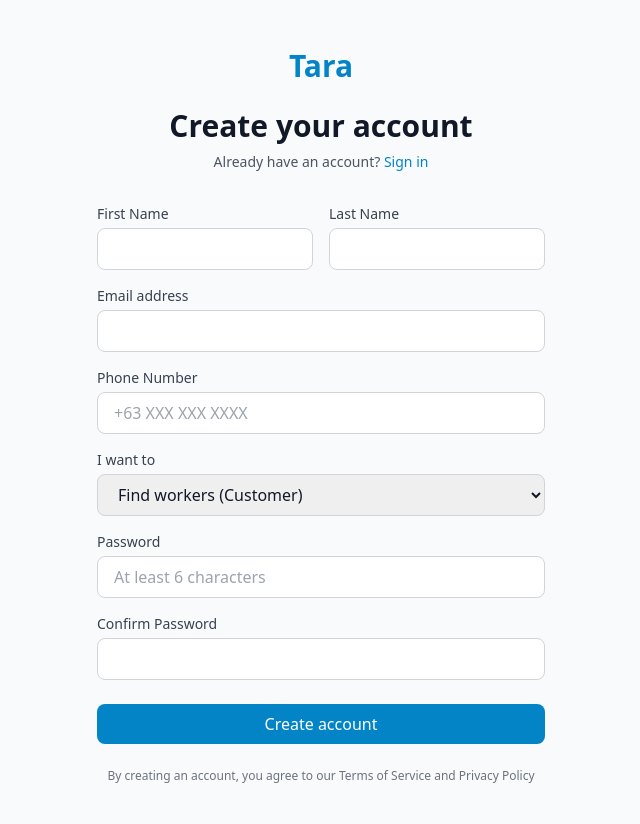
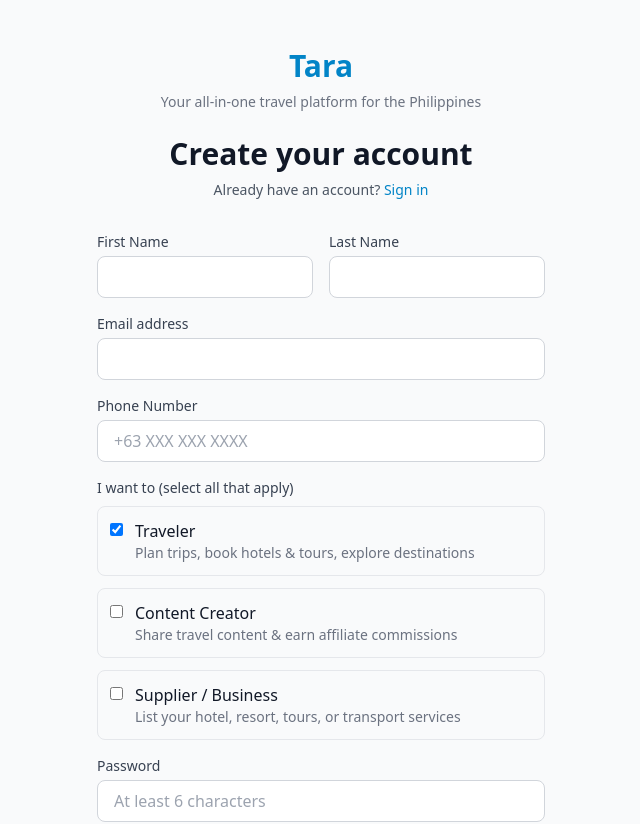
Before and after one commit to darkcloudz18/tara, a Next.js app: page /register in a window 1280 px wide. Shown: the top 824 px of the page, without its empty margins (319-959 px from the left). Built offline with nearby package versions, Linux system fonts and the light colour scheme; no server answers.

Commit message:
Update registration for Tara with multi-role support
- Replace WorkFinder customer/worker roles with Tara roles
- Allow users to select multiple account types (Traveler, Creator, Supplier)
- Add conditional supplier business fields
- Add tagline: Your all-in-one travel platform for the Philippines

```diff
--- a/src/app/(auth)/register/page.tsx
+++ b/src/app/(auth)/register/page.tsx
@@ -16,16 +16,31 @@
     firstName: '',
     lastName: '',
     phone: '',
-    role: 'customer' as 'customer' | 'worker',
+    // Account types - user can select multiple
+    isTraveler: true,
+    isCreator: false,
+    isSupplier: false,
+    // For suppliers
+    businessName: '',
+    businessType: 'hotel' as 'hotel' | 'resort' | 'hostel' | 'tour' | 'activity' | 'transport',
+    location: '',
   })
   const [error, setError] = useState('')
   const [loading, setLoading] = useState(false)
 
   const handleChange = (e: React.ChangeEvent<HTMLInputElement | HTMLSelectElement>) => {
+    const { name, value, type } = e.target
+    if (type === 'checkbox') {
       setFormData({
         ...formData,
-      [e.target.name]: e.target.value,
+        [name]: (e.target as HTMLInputElement).checked,
       })
+    } else {
+      setFormData({
+        ...formData,
+        [name]: value,
+      })
+    }
   }
 
   const handleSubmit = async (e: React.FormEvent) => {
@@ -43,6 +58,16 @@
       return
     }
 
+    if (!formData.isTraveler && !formData.isCreator && !formData.isSupplier) {
+      setError('Please select at least one account type')
+      return
+    }
+
+    if (formData.isSupplier && !formData.businessName) {
+      setError('Business name is required for suppliers')
+      return
+    }
+
     setLoading(true)
 
     try {
@@ -55,6 +80,11 @@
       if (authError) throw authError
 
       if (authData.user) {
+        // Determine primary role (for backward compatibility)
+        let primaryRole = 'traveler'
+        if (formData.isSupplier) primaryRole = 'supplier'
+        else if (formData.isCreator) primaryRole = 'creator'
+
         // Update profile with additional info
         const { error: profileError } = await supabase
           .from('profiles')
@@ -62,23 +92,35 @@
             first_name: formData.firstName,
             last_name: formData.lastName,
             phone: formData.phone,
-            role: formData.role,
+            role: primaryRole,
           })
           .eq('id', authData.user.id)
 
         if (profileError) throw profileError
 
-        // If registering as worker, create worker record
-        if (formData.role === 'worker') {
-          const { error: workerError } = await supabase
-            .from('workers')
+        // If user wants to be a creator, create creator record
+        if (formData.isCreator) {
+          const { error: creatorError } = await supabase
+            .from('creators')
             .insert({
               id: authData.user.id,
-              hourly_rate: 0, // They can set this later
-              years_experience: 0,
             })
 
-          if (workerError) throw workerError
+          if (creatorError) throw creatorError
+        }
+
+        // If user wants to be a supplier, create supplier record
+        if (formData.isSupplier) {
+          const { error: supplierError } = await supabase
+            .from('suppliers')
+            .insert({
+              id: authData.user.id,
+              business_name: formData.businessName,
+              business_type: formData.businessType,
+              location: formData.location || 'Philippines',
+            })
+
+          if (supplierError) throw supplierError
         }
 
         // Redirect to dashboard
@@ -98,6 +140,9 @@
           <Link href="/" className="text-center block">
             <h1 className="text-3xl font-bold text-primary-600">Tara</h1>
           </Link>
+          <p className="mt-2 text-center text-sm text-gray-500">
+            Your all-in-one travel platform for the Philippines
+          </p>
           <h2 className="mt-6 text-center text-3xl font-bold text-gray-900">
             Create your account
           </h2>
@@ -172,7 +217,6 @@
                 id="phone"
                 name="phone"
                 type="tel"
-                required
                 value={formData.phone}
                 onChange={handleChange}
                 className="input-field"
@@ -180,21 +224,110 @@
               />
             </div>
 
+            {/* Account Types - Multi-select */}
             <div>
-              <label htmlFor="role" className="block text-sm font-medium text-gray-700 mb-1">
-                I want to
+              <label className="block text-sm font-medium text-gray-700 mb-2">
+                I want to (select all that apply)
+              </label>
+              <div className="space-y-3">
+                <label className="flex items-start gap-3 p-3 border rounded-lg cursor-pointer hover:bg-gray-50">
+                  <input
+                    type="checkbox"
+                    name="isTraveler"
+                    checked={formData.isTraveler}
+                    onChange={handleChange}
+                    className="mt-1"
+                  />
+                  <div>
+                    <div className="font-medium text-gray-900">Traveler</div>
+                    <div className="text-sm text-gray-500">Plan trips, book hotels & tours, explore destinations</div>
+                  </div>
+                </label>
+
+                <label className="flex items-start gap-3 p-3 border rounded-lg cursor-pointer hover:bg-gray-50">
+                  <input
+                    type="checkbox"
+                    name="isCreator"
+                    checked={formData.isCreator}
+                    onChange={handleChange}
+                    className="mt-1"
+                  />
+                  <div>
+                    <div className="font-medium text-gray-900">Content Creator</div>
+                    <div className="text-sm text-gray-500">Share travel content & earn affiliate commissions</div>
+                  </div>
+                </label>
+
+                <label className="flex items-start gap-3 p-3 border rounded-lg cursor-pointer hover:bg-gray-50">
+                  <input
+                    type="checkbox"
+                    name="isSupplier"
+                    checked={formData.isSupplier}
+                    onChange={handleChange}
+                    className="mt-1"
+                  />
+                  <div>
+                    <div className="font-medium text-gray-900">Supplier / Business</div>
+                    <div className="text-sm text-gray-500">List your hotel, resort, tours, or transport services</div>
+                  </div>
+                </label>
+              </div>
+            </div>
+
+            {/* Supplier-specific fields */}
+            {formData.isSupplier && (
+              <div className="space-y-4 p-4 bg-gray-50 rounded-lg">
+                <h3 className="font-medium text-gray-900">Business Information</h3>
+                <div>
+                  <label htmlFor="businessName" className="block text-sm font-medium text-gray-700 mb-1">
+                    Business Name
+                  </label>
+                  <input
+                    id="businessName"
+                    name="businessName"
+                    type="text"
+                    required
+                    value={formData.businessName}
+                    onChange={handleChange}
+                    className="input-field"
+                    placeholder="Your hotel, resort, or tour company name"
+                  />
+                </div>
+                <div>
+                  <label htmlFor="businessType" className="block text-sm font-medium text-gray-700 mb-1">
+                    Business Type
                   </label>
                   <select
-                id="role"
-                name="role"
-                value={formData.role}
+                    id="businessType"
+                    name="businessType"
+                    value={formData.businessType}
                     onChange={handleChange}
                     className="input-field"
                   >
-                <option value="customer">Find workers (Customer)</option>
-                <option value="worker">Offer my services (Worker)</option>
+                    <option value="hotel">Hotel</option>
+                    <option value="resort">Resort</option>
+                    <option value="hostel">Hostel</option>
+                    <option value="tour">Tour Operator</option>
+                    <option value="activity">Activity Provider</option>
+                    <option value="transport">Transport Service</option>
                   </select>
                 </div>
+                <div>
+                  <label htmlFor="location" className="block text-sm font-medium text-gray-700 mb-1">
+                    Location
+                  </label>
+                  <input
+                    id="location"
+                    name="location"
+                    type="text"
+                    value={formData.location}
+                    onChange={handleChange}
+                    className="input-field"
+                    placeholder="e.g., Boracay, Palawan, Cebu"
+                  />
+                </div>
+              </div>
+            )}
 
             <div>
               <label htmlFor="password" className="block text-sm font-medium text-gray-700 mb-1">
```
Lines whose indentation alone changed are shown as unchanged.
